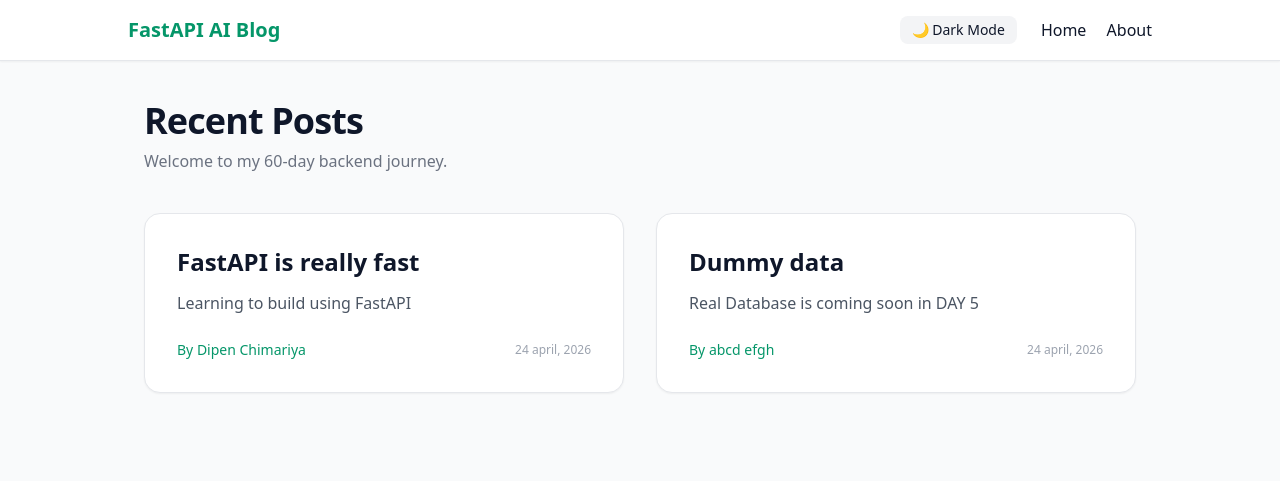
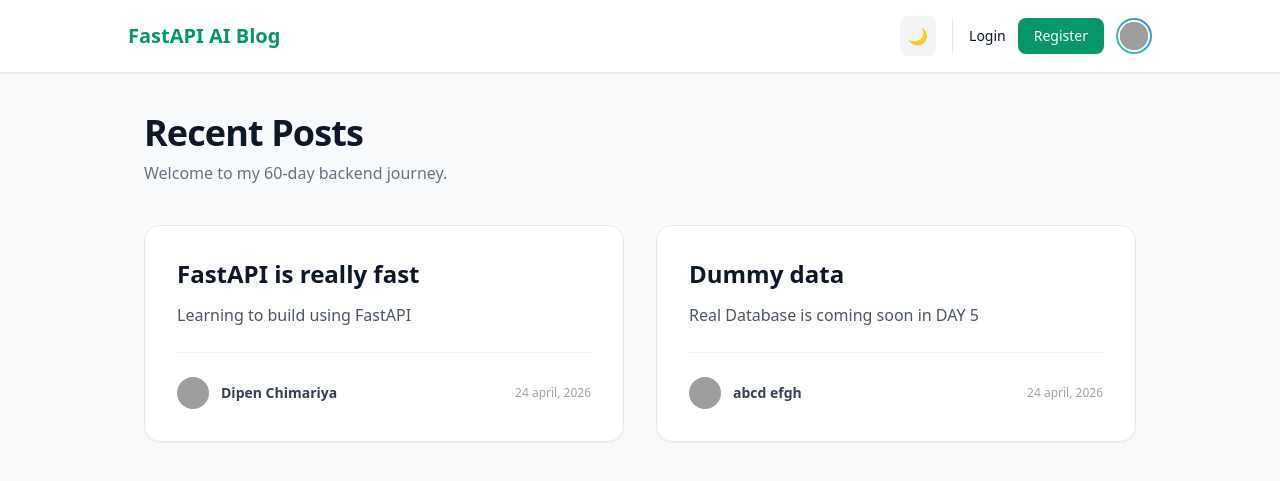
Before and after one commit to DipenChimariya/fastapi_ai_blog, a FastAPI app: page / in a window 1280 px wide. Shown: the top 481 px of the page. Run offline with FastAPI, Linux system fonts and the light colour scheme; some libraries are stand-ins or nearby versions; grey boxes are pictures that could not be loaded.

Commit message:
Added login,register button and user's profile option

```diff
--- a/templates/base.html
+++ b/templates/base.html
@@ -33,21 +33,26 @@
 <body class="bg-gray-50 dark:bg-slate-900 text-slate-900 dark:text-slate-100 transition-colors duration-300">
 
     <nav class="bg-white dark:bg-slate-800 shadow-sm border-b border-gray-200 dark:border-slate-700 p-4">
-        <div class="max-w-5xl mx-auto flex justify-between items-center">
-            <h1 class="text-xl font-bold text-emerald-600 dark:text-emerald-400">FastAPI AI Blog</h1>
+    <div class="max-w-5xl mx-auto flex justify-between items-center">
+        <h1 class="text-xl font-bold text-emerald-600 dark:text-emerald-400">FastAPI AI Blog</h1>
 
-            <div class="flex items-center gap-6">
-                <button onclick="toggleTheme()" class="px-3 py-1 rounded-lg bg-gray-100 dark:bg-slate-700 hover:ring-2 ring-emerald-400 transition-all text-sm font-medium">
-                    <span class="dark:hidden">🌙 Dark Mode</span>
-                    <span class="hidden dark:inline">☀️ Light Mode</span>
-                </button>
-                <div class="space-x-4 font-medium">
-                    <a href="/" class="hover:text-emerald-500 transition">Home</a>
-                    <a href="#" class="hover:text-emerald-500 transition">About</a>
+        <div class="flex items-center gap-4">
+            <button onclick="toggleTheme()" class="p-2 rounded-lg bg-gray-100 dark:bg-slate-700 hover:ring-2 ring-emerald-400 transition-all">
+                <span class="dark:hidden">🌙</span>
+                <span class="hidden dark:inline">☀️</span>
+            </button>
+
+            <div class="flex items-center gap-3 border-l pl-4 border-gray-200 dark:border-slate-700">
+                <a href="#" class="text-sm font-medium hover:text-emerald-500 transition">Login</a>
+                <a href="#" class="text-sm bg-emerald-600 text-white px-4 py-2 rounded-lg hover:bg-emerald-700 transition shadow-sm">Register</a>
+
+                <div class="h-9 w-9 rounded-full bg-gradient-to-tr from-emerald-400 to-blue-500 p-0.5 cursor-pointer hover:opacity-80 transition">
+                    <img src="https://ui-avatars.com/api/?name=User&background=random" class="h-full w-full rounded-full border-2 border-white dark:border-slate-800 object-cover" alt="PP">
                 </div>
             </div>
         </div>
-    </nav>
+    </div>
+</nav>
 
     <main class="max-w-5xl mx-auto mt-10 px-4">
         {% block content %}{% endblock %}
--- a/templates/home.html
+++ b/templates/home.html
@@ -14,9 +14,12 @@
             <h3 class="text-2xl font-bold mb-3 dark:text-white">{{ post.title }}</h3>
             <p class="text-gray-600 dark:text-slate-300 leading-relaxed mb-6">{{ post.content }}</p>
 
-            <div class="flex items-center justify-between mt-auto">
-                <span class="text-sm font-medium text-emerald-600 dark:text-emerald-400">By {{ post.author }}</span>
-                <span class="text-xs text-gray-400">{{ post.date_posted }}</span>
+            <div class="flex items-center justify-between mt-6 pt-6 border-t border-gray-100 dark:border-slate-700">
+            <div class="flex items-center gap-3">
+            <img src="https://ui-avatars.com/api/?name={{ post.author }}&background=0D8ABC&color=fff" class="h-8 w-8 rounded-full" alt="author">
+            <span class="text-sm font-semibold text-gray-700 dark:text-slate-200">{{ post.author }}</span>
+            </div>
+            <span class="text-xs text-gray-400">{{ post.date_posted }}</span>
             </div>
         </div>
         {% endfor %}
```
